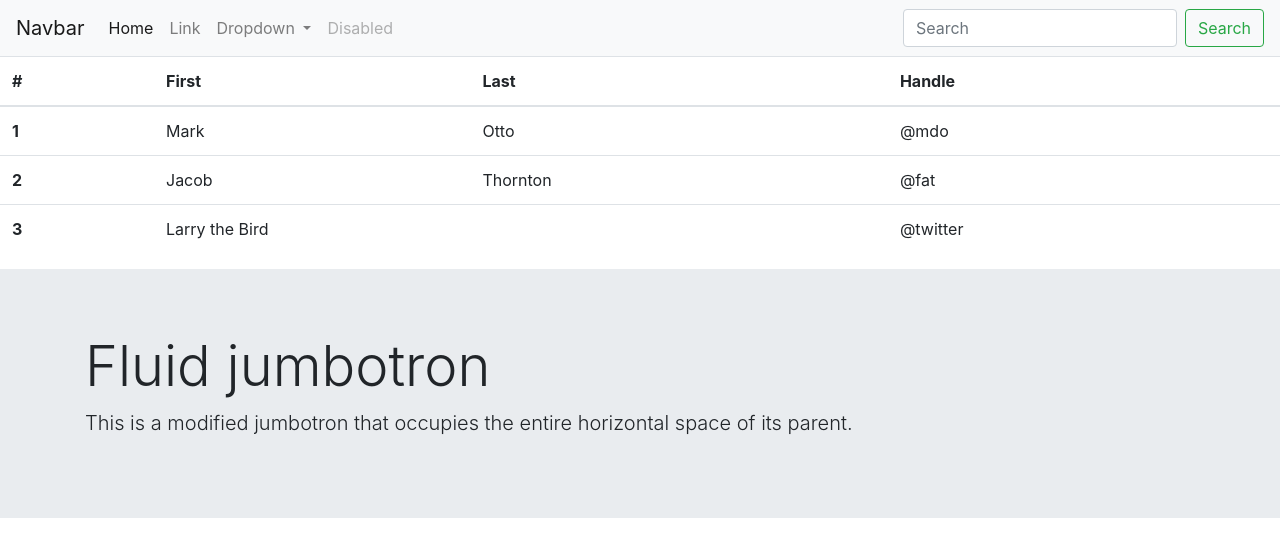
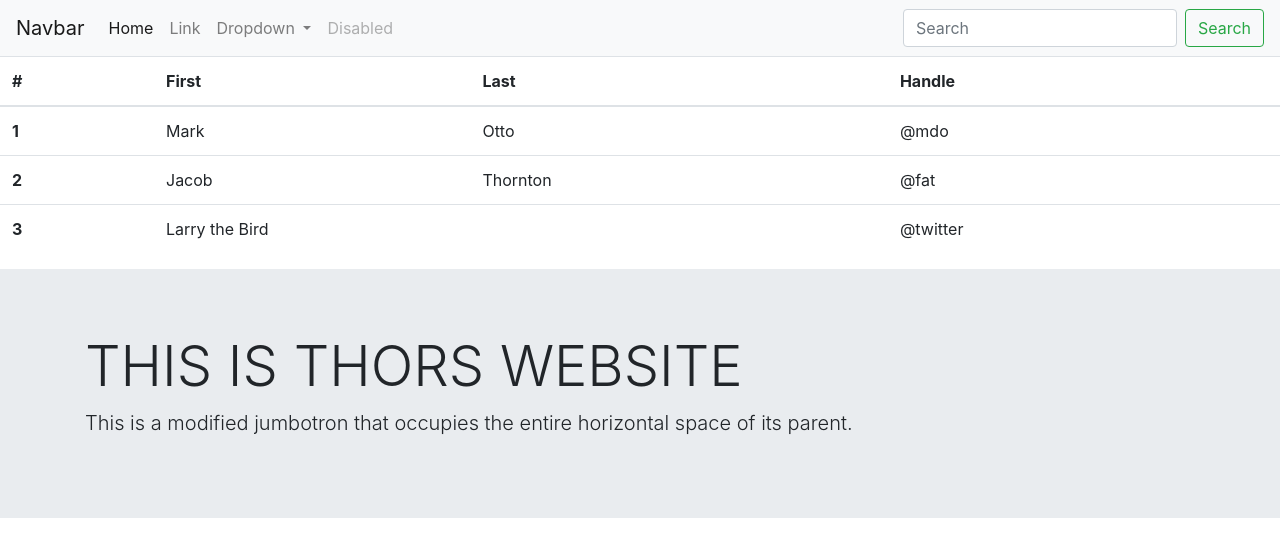
Before and after one commit to Agentfranks04/Agentfranks04.github.io, a plain HTML site: page index.html in a window 1280 px wide. Drawn offline with nearby package versions, Linux system fonts and the light colour scheme.

Commit message:
MORE MEMES

```diff
--- a/index.html
+++ b/index.html
@@ -72,7 +72,7 @@
 	</table>
 	<div class="jumbotron jumbotron-fluid">
 	  <div class="container">
-	    <h1 class="display-4">Fluid jumbotron</h1>
+	    <h1 class="display-4">THIS IS THORS WEBSITE</h1>
 	    <p class="lead">This is a modified jumbotron that occupies the entire horizontal space of its parent.</p>
 	  </div>
 	</div>
```
